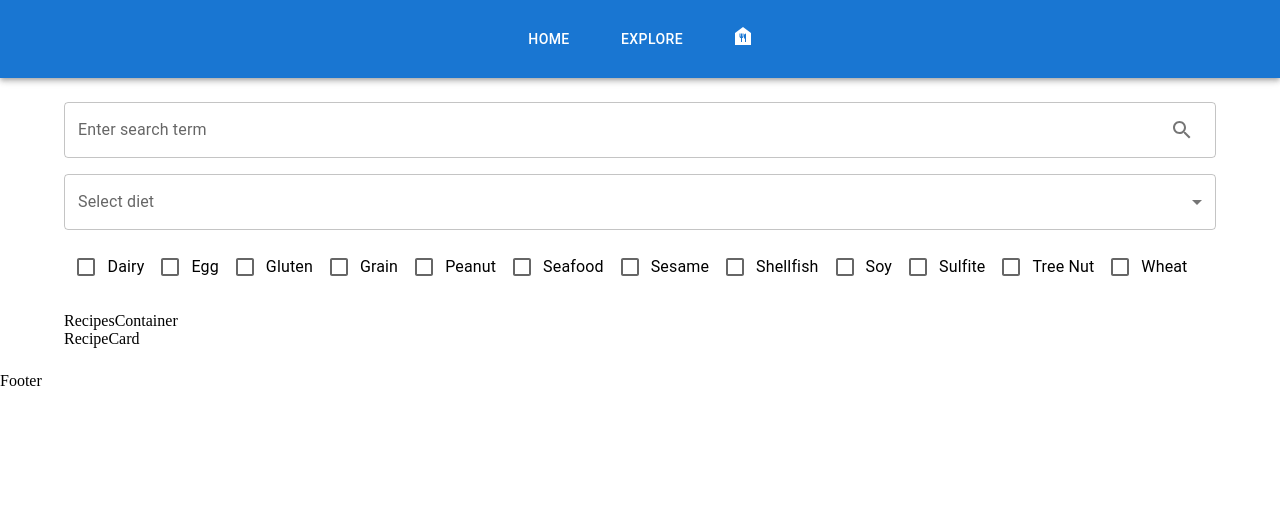
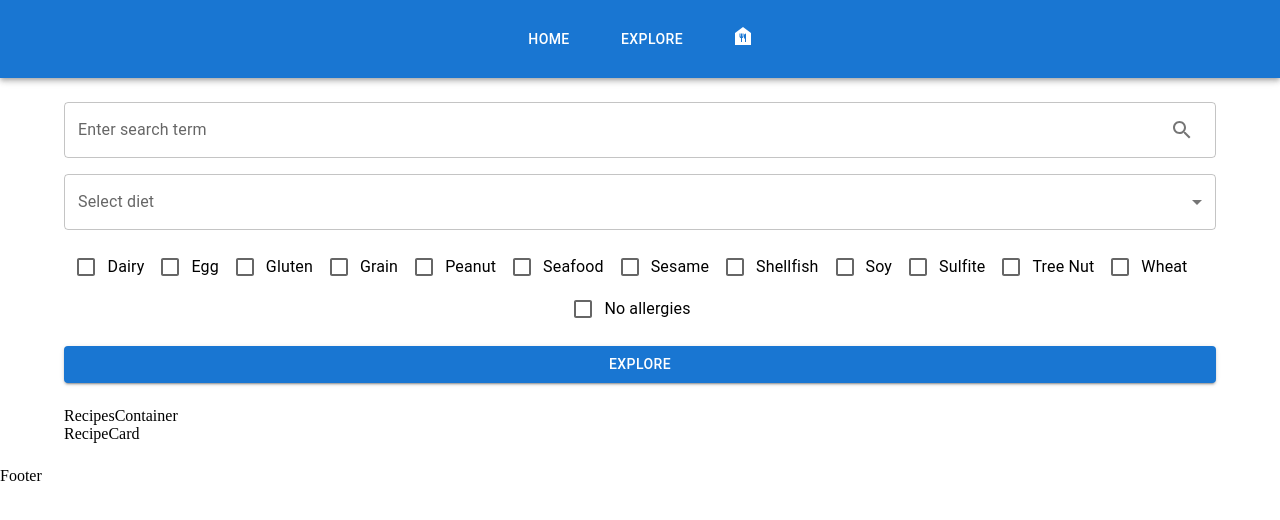
Before and after one commit to GreenCatInForest/recipe-search-app, a React (Create React App) app: page /explore in a window 1280 px wide. Shown: the top 520 px of the page. Built offline with nearby package versions, Linux system fonts and the light colour scheme.

Commit message:
add button submit, add no diet, no allergy

```diff
--- a/src/components/SearchForm.js
+++ b/src/components/SearchForm.js
@@ -13,6 +13,7 @@ import SearchIcon from "@mui/icons-material/Search";
 import FormGroup from "@mui/material/FormGroup";
 import FormControlLabel from "@mui/material/FormControlLabel";
 import Checkbox from "@mui/material/Checkbox";
+import Button from "@mui/material/Button";
 
 export const SearchForm = ({ handleSubmit }) => {
   const onSubmit = ({ searchTerm }) => {
@@ -58,10 +59,11 @@ export const SearchForm = ({ handleSubmit }) => {
           label="Select diet"
           //onChange={handleChange}
         >
-          <MenuItem value={"Gluten Free"}>Gluten Free</MenuItem>
-          <MenuItem value={"Vegetarian"}>Vegetarian</MenuItem>
-          <MenuItem value={"Ketogenic"}>Ketogenic</MenuItem>
-          <MenuItem value={"Vegan"}>Vegan</MenuItem>
+          <MenuItem value="No diet">No diet</MenuItem>
+          <MenuItem value="Gluten Free">Gluten Free</MenuItem>
+          <MenuItem value="Vegetarian">Vegetarian</MenuItem>
+          <MenuItem value="Ketogenic">Ketogenic</MenuItem>
+          <MenuItem value="Vegan">Vegan</MenuItem>
         </Select>
       </FormControl>
 
@@ -79,8 +81,12 @@ export const SearchForm = ({ handleSubmit }) => {
           <FormControlLabel control={<Checkbox />} label="Sulfite" />
           <FormControlLabel control={<Checkbox />} label="Tree Nut" />
           <FormControlLabel control={<Checkbox />} label="Wheat" />
+          <FormControlLabel control={<Checkbox />} label="No allergies" />
         </Grid>
       </FormGroup>
+      <Button variant="contained" type="submit">
+        Explore
+      </Button>
     </Stack>
   );
 };
```
